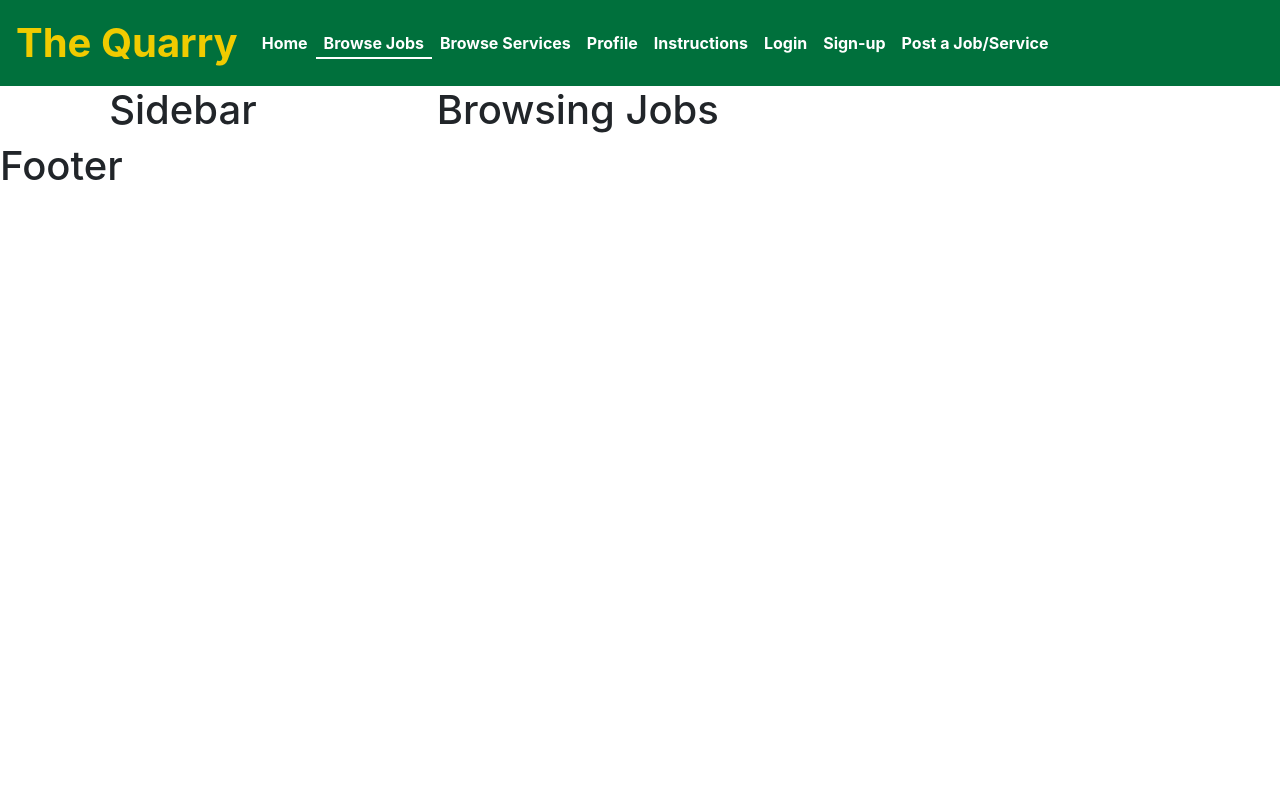
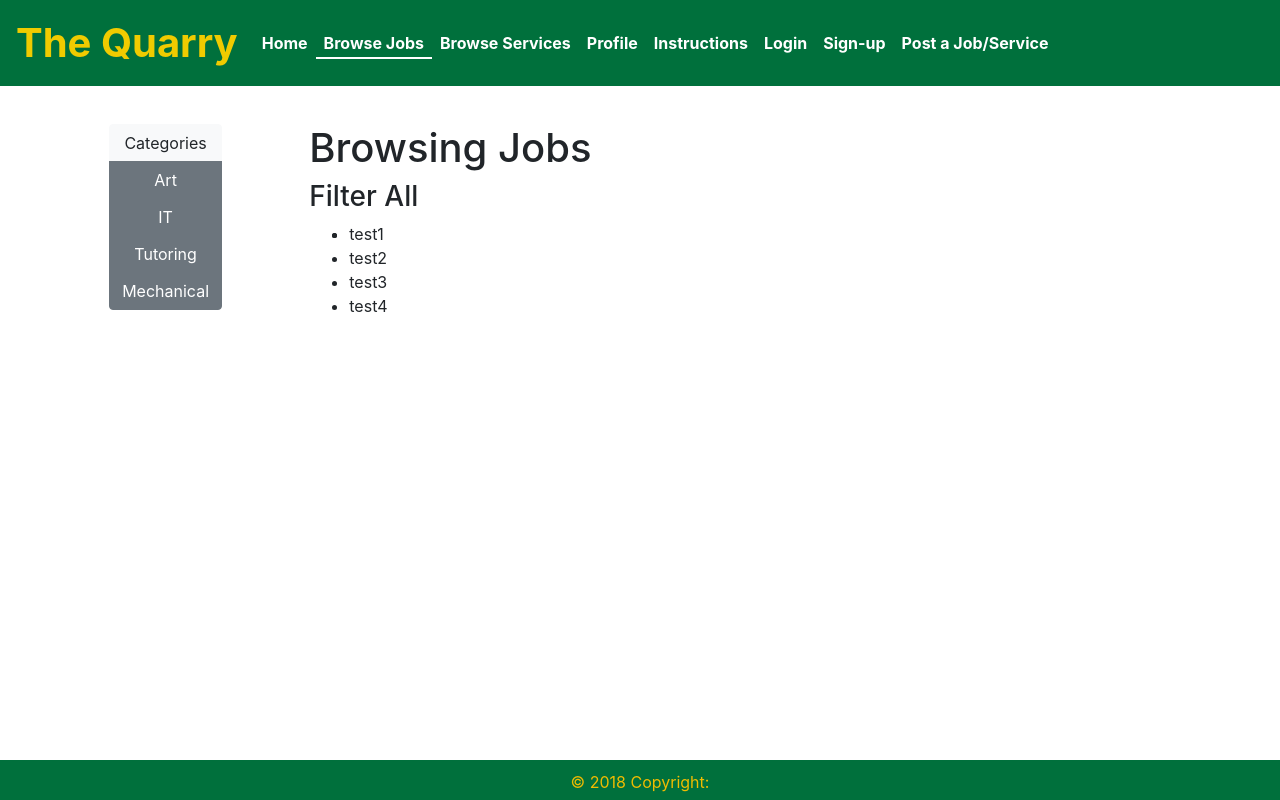
Before and after one commit to ejohn156/TheQuarry, a React (Create React App) app in the folder client/: page /browse/job in a window 1280 px wide. Built offline with nearby package versions, Linux system fonts and the light colour scheme.

Commit message:
sidebar filter

```diff
--- a/client/src/components/Footer/Footer.css
+++ b/client/src/components/Footer/Footer.css
@@ -0,0 +1,12 @@
+.footer{
+    text-align: center;
+    background-color: #00703c;
+    color: #F0BC00;
+    height: 40px;
+    position: fixed;
+    padding-top:10px;
+    padding-bottom:20px;
+    left: 0;
+    bottom: 0;
+    width: 100%;
+}
--- a/client/src/components/Footer/Footer.js
+++ b/client/src/components/Footer/Footer.js
@@ -1,8 +1,14 @@
 import React from "react";
+import './Footer.css'
 
 const Footer = props => (
     //html goes here to design and create navbar
-  <h1>Footer</h1>
+<div>
+    <footer class="footer">
+      <p>© 2018 Copyright:
+      </p>
+    </footer>
+    </div>
 );
 
 export default Footer;
--- a/client/src/components/SideBar/Sidebar.js
+++ b/client/src/components/SideBar/Sidebar.js
@@ -2,7 +2,13 @@ import React from "react";
 
 const Sidebar = props => (
     //html goes here to design and create navbar
-  <h1>Sidebar</h1>
+    <div class="btn-group-vertical">
+  <button type="button" class="btn btn-light">Categories</button>
+  <button type="button" class="btn btn-secondary">Art</button>
+  <button type="button" class="btn btn-secondary">IT</button>
+  <button type="button" class="btn btn-secondary">Tutoring</button>
+  <button type="button" class="btn btn-secondary">Mechanical</button>
+</div>
 );
 
 export default Sidebar;
--- a/client/src/components/browseContent/browseContent.js
+++ b/client/src/components/browseContent/browseContent.js
@@ -1,15 +1,34 @@
 import React, { Component } from "react";
 import "./browseContent.css";
+import Sidebar from '../SideBar'
 
 
-export default class browseContent extends Component{
+export default class browseContent extends Component {
     state = {
-        content : this.props.content
+        content: this.props.content,
+        results: [{ test: "test1" }, { test: "test2" }, { test: "test3" }, { test: "test4" }],
+        filter: "All"
     }
-    render(){
-        return(
-            <div class="col-md-7">
-            <h1>Browsing {this.state.content}</h1>
+    changeFilter = (event) =>(this.setState({filter: event}))
+    render() {
+        return (
+            <div class="row">
+                <div class="col-md-2">
+                    <div class="btn-group-vertical">
+                        <button type="button" class="btn btn-light" onClick={(event) => this.changeFilter("All")}>Categories</button>
+                        <button type="button" class="btn btn-secondary" onClick={(event) => this.changeFilter("Art")}>Art</button>
+                        <button type="button" class="btn btn-secondary" onClick={(event) => this.changeFilter("IT")}>IT</button>
+                        <button type="button" class="btn btn-secondary" onClick={(event) => this.changeFilter("Tutoring")}>Tutoring</button>
+                        <button type="button" class="btn btn-secondary" onClick={(event) => this.changeFilter("Mechanical")}>Mechanical</button>
+                    </div>
+                </div>
+                <div class="col-md-10">
+                    <h1>Browsing {this.state.content}</h1>
+                    <h3>Filter {this.state.filter}</h3>
+                    <ul>
+                        <li>{this.state.results.map(element => { return (<li>{element.test}</li>) })}</li>
+                    </ul>
+                </div>
             </div>
         );
     }
--- a/client/src/pages/browseJobPage/browse.css
+++ b/client/src/pages/browseJobPage/browse.css
@@ -0,0 +1,3 @@
+.contentArea{
+    margin-top: 3%;
+}
--- a/client/src/pages/browseJobPage/browse.js
+++ b/client/src/pages/browseJobPage/browse.js
@@ -9,12 +9,11 @@ const browsePage = () => (
 
   <div>
     <Navbar page="browseJob"/>
-    <div class="row">
+    <div class="row contentArea">
     <div class="col-md-1"></div>
-    <div class="col-md-3">
-    <Sidebar />
+    <div class="col-md-11">
+    <BrowseContent content="Jobs"/>
     </div>
-    <BrowseContent content="Jobs"/>
     </div>
     </div>
 );
--- a/client/src/pages/browseServicePage/browse.css
+++ b/client/src/pages/browseServicePage/browse.css
@@ -0,0 +1,3 @@
+.contentArea{
+    margin-top: 3%;
+}
--- a/client/src/pages/browseServicePage/browse.js
+++ b/client/src/pages/browseServicePage/browse.js
@@ -7,12 +7,9 @@ import BrowseContent from '../../components/browseContent'
 const browsePage = ({ match }) => (
   <div>
     <Navbar page="browseService"/>
-    <div class="row">
+    <div class="row contentArea">
     <div class="col-md-1"></div>
-    <div class="col-md-3">
-    <Sidebar />
-    </div>
-    <div class="col-md-7">
+    <div class="col-md-11">
     <BrowseContent content="Services"/>
     </div>
     </div>
```
